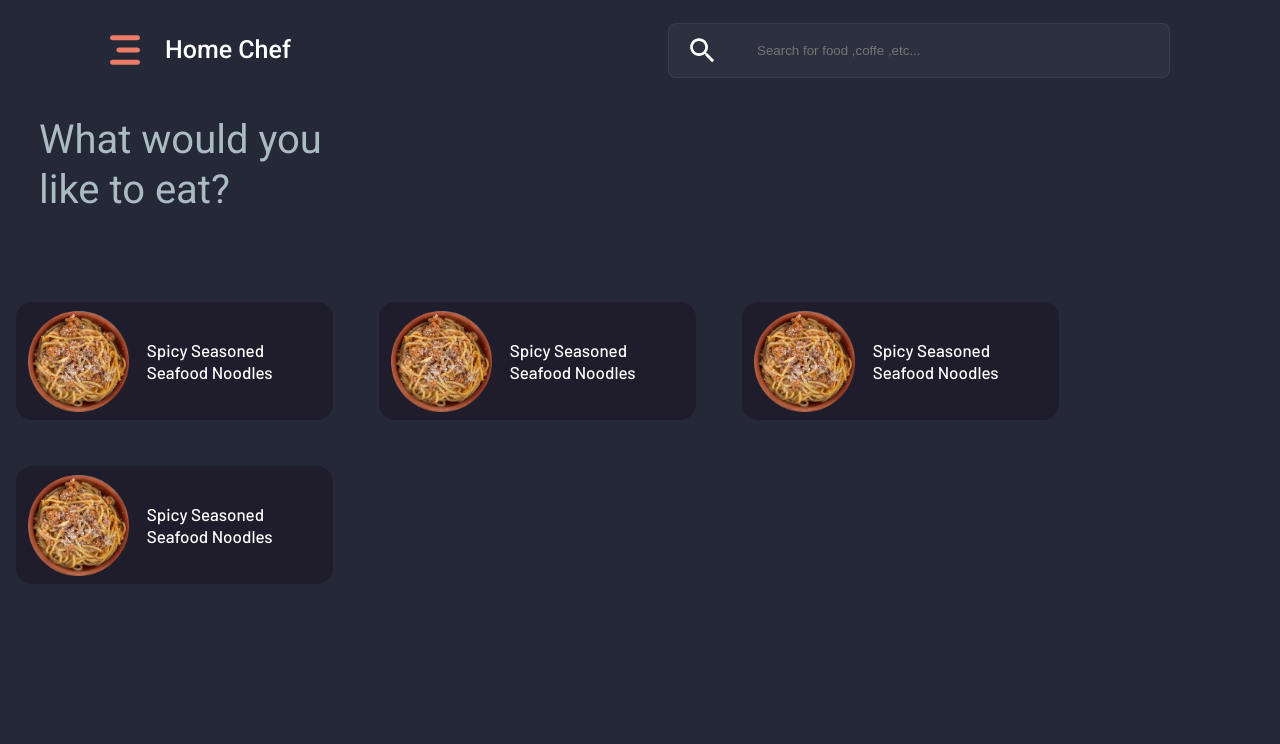
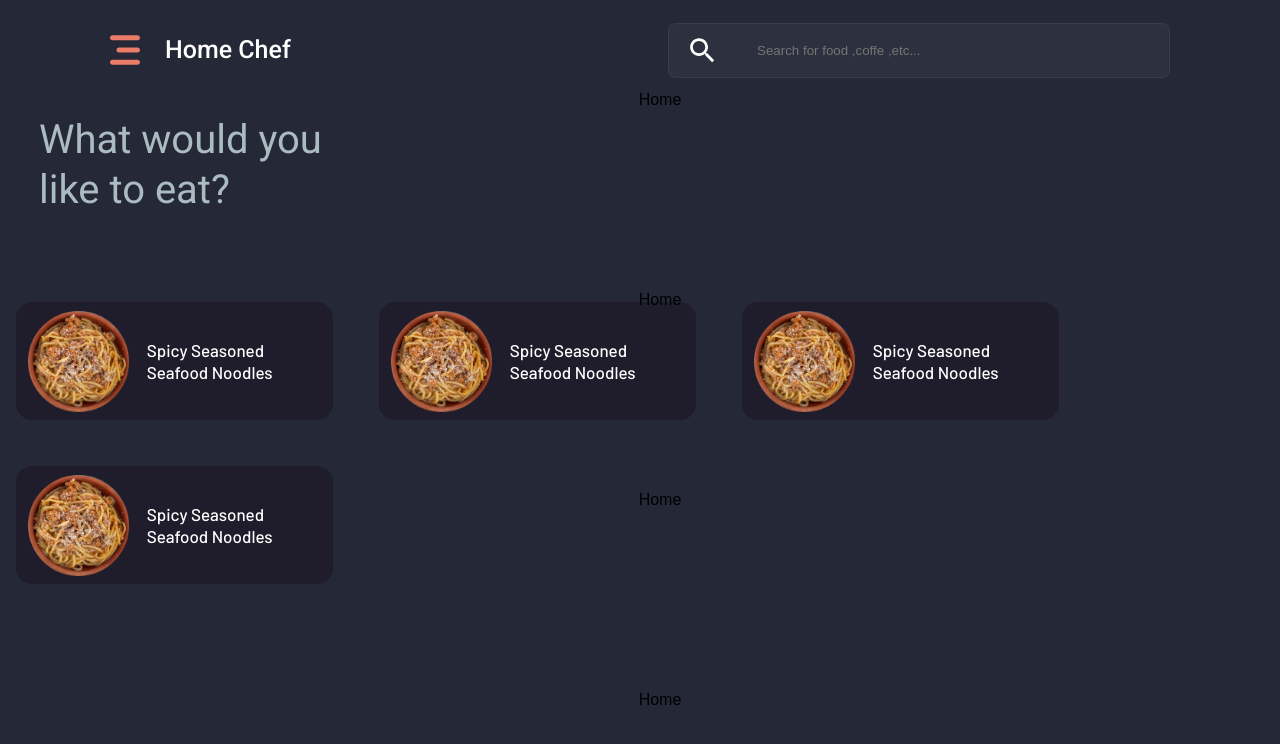
Before and after one commit to aninarafath6/Home-Chef, a React (Create React App) app in the folder home-che-front-end/: page / in a window 1280 px wide. Both pictures are taken after a click on the picture 125 px from the left and 50 px from the top of the page. Shown: the top 744 px of the page. Built offline with nearby package versions, Linux system fonts and the light colour scheme.

Commit message:
design bug fixed on header search bar

```diff
--- a/home-che-front-end/src/components/header/Header.Element.js
+++ b/home-che-front-end/src/components/header/Header.Element.js
@@ -29,11 +29,14 @@ display:flex;
     margin-bottom: 30px;
     width: 100%;
   }
+  position:${props=>props.status ? 'absolute':'relative'};
+  z-index:10;
 `;
 export const MenuIconButton = styled.img`
 width:30px;
 /* height:30px; */
 cursor: pointer;
+
 `;
 export const LogoText = styled(Link)`
 /* Home Chef */
@@ -53,7 +56,7 @@ align-items:center;
 @media (max-width: 768px) {
     width:100%;
   }
-
+  margin-left: auto;
 `;
 export const SearchInput = styled.input`
 background:#2D303E;
@@ -84,3 +87,26 @@ border-right:none;
 border-radius: 8px 0 0px 8px;
 `;
 export const SearchIcon = styled.img``;
+export const OpenedHeaderPannal = styled.div`
+position:absolute;
+top:0;
+left:0;
+bottom:0;
+`;
+export const NavUl =styled.ul`
+visibility:${props=>props.status ? 'visible':'hidden'};
+/* clip-path:${props=>props.status ? 'circle(5000px at 90% -10%)':'circle(100px at 90% -10%)'}; */
+position:fixed;
+height:100vh;
+width:100%;
+/* background-color:red; */
+bottom: 0;
+    margin: 0;
+    display: flex;
+    align-items: center;
+    justify-content: space-around;
+    flex-direction: column;
+    list-style: none;
+
+`;
+export const NavLi =styled.li``;
--- a/home-che-front-end/src/components/header/Header.js
+++ b/home-che-front-end/src/components/header/Header.js
@@ -1,3 +1,4 @@
+import { useState } from 'react';
 import {
     Container,
     HeaderContainer,
@@ -8,15 +9,18 @@ import {
     SearchInput,
     SearchIconContainer,
     SearchIcon,
+    NavUl,
+    NavLi,
+
 } from './Header.Element';
 
 export default function Header() {
-
+    const [status,setStatus] =useState(false)
     return (
         <Container>
             <HeaderContainer>
-                <LogoContainer>
-                    <MenuIconButton src='/icons/menuIcon.svg' />
+                <LogoContainer status={status}>
+                    <MenuIconButton onClick={()=>setStatus(!status)} src='/icons/menuIcon.svg' />
                     <LogoText to="/">Home Chef</LogoText>
                 </LogoContainer>
                 <SearchContainer>
@@ -26,6 +30,20 @@ export default function Header() {
                     <SearchInput placeholder='Search for food ,coffe ,etc...' />
                 </SearchContainer>
             </HeaderContainer>
+            <NavUl status={status}>
+                <NavLi>
+                    Home
+                </NavLi>
+                <NavLi>
+                    Home
+                </NavLi>
+                <NavLi>
+                    Home
+                </NavLi>
+                <NavLi>
+                    Home
+                </NavLi>
+                </NavUl>
         </Container>
     )
 }
```
